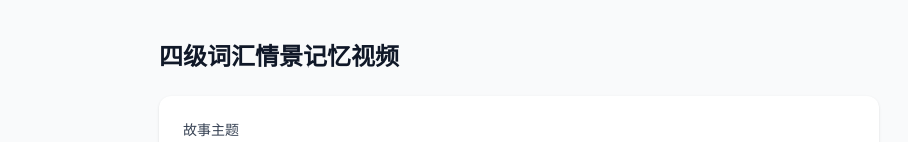
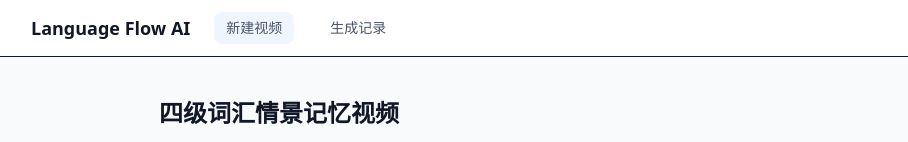
Before and after one commit to pikachuprogrammer01/language-flow-ai, a Vue app in the folder packages/frontend/: page / in a window 1280 px wide. Shown: the top 142 px of the page, without its empty margins (121-1029 px from the left). Built offline with nearby package versions, Linux system fonts and the light colour scheme; no server answers; what openapi-fetch would draw is missing.

Commit message:
fix(frontend): 导航栏与CI构建修复

```diff
--- a/packages/frontend/package.json
+++ b/packages/frontend/package.json
@@ -8,8 +8,8 @@
     "dev": "vite",
     "build": "vue-tsc -b && vite build",
     "preview": "vite preview",
-    "typecheck": "vue-tsc --noEmit",
     "gen-api": "openapi-typescript ../backend/src/openapi.json -o src/api/schema.d.ts",
+    "typecheck": "pnpm gen-api && vue-tsc --noEmit",
     "test": "vitest run --passWithNoTests"
   },
   "dependencies": {
--- a/packages/frontend/src/App.vue
+++ b/packages/frontend/src/App.vue
@@ -1,9 +1,29 @@
 <script setup lang="ts">
-// Language Flow AI — 入口组件
+// Language Flow AI — 入口组件（全局导航栏）
 </script>
 
 <template>
   <div class="min-h-screen bg-gray-50 text-gray-900">
+    <nav class="border-b bg-white">
+      <div class="mx-auto flex max-w-5xl items-center gap-6 px-6 py-3">
+        <span class="text-lg font-bold">Language Flow AI</span>
+        <router-link
+          to="/"
+          class="rounded-lg px-3 py-1.5 text-sm text-gray-600 hover:bg-gray-100"
+          active-class="bg-blue-50 font-medium text-blue-700"
+          exact-active-class="bg-blue-50 font-medium text-blue-700"
+        >
+          新建视频
+        </router-link>
+        <router-link
+          to="/tasks"
+          class="rounded-lg px-3 py-1.5 text-sm text-gray-600 hover:bg-gray-100"
+          active-class="bg-blue-50 font-medium text-blue-700"
+        >
+          生成记录
+        </router-link>
+      </div>
+    </nav>
     <router-view />
   </div>
 </template>
--- a/packages/frontend/src/views/TaskDetail.vue
+++ b/packages/frontend/src/views/TaskDetail.vue
@@ -3,7 +3,7 @@
  * 任务详情页 — 生成记录详情 + 视频播放（完整链路产物回溯）
  * 数据源：GET /api/tasks/:id（ContentDTO 全量）
  */
-import { computed, onMounted, ref } from "vue";
+import { computed, onMounted, ref, watch } from "vue";
 import { useRoute, useRouter } from "vue-router";
 import { deleteTask, getTask } from "../api/client";
 
@@ -14,6 +14,7 @@ const base = (import.meta.env.VITE_API_BASE_URL ?? "http://localhost:8080").repl
 const task = ref<Record<string, unknown> | null>(null);
 const loading = ref(true);
 const errorMsg = ref("");
+const notFound = ref(false);
 
 interface WordInfo {
   word: string;
@@ -71,14 +72,22 @@ const STATUS_LABEL: Record<string, string> = {
 async function load(): Promise<void> {
   loading.value = true;
   errorMsg.value = "";
+  notFound.value = false;
   try {
     task.value = await getTask(String(route.params.id));
   } catch (err) {
-    errorMsg.value = err instanceof Error ? err.message : String(err);
+    if (err instanceof Error && err.message.includes("404")) {
+      notFound.value = true; // 记录不存在或已删除（例如旧记录未落库）
+    } else {
+      errorMsg.value = err instanceof Error ? err.message : String(err);
+    }
   } finally {
     loading.value = false;
   }
 }
+
+// 同组件内路由参数变化（详情 A → 详情 B）或刷新/直链时重新加载
+watch(() => route.params.id, load);
 
 async function remove(): Promise<void> {
   if (!window.confirm("确定删除这条生成记录吗？")) return;
@@ -105,7 +114,13 @@ onMounted(load);
     </div>
 
     <p v-if="errorMsg" class="mb-4 rounded-lg bg-red-50 p-3 text-sm text-red-600">{{ errorMsg }}</p>
-    <p v-if="loading" class="py-8 text-center text-gray-500">加载中…</p>
+    <div v-else-if="notFound" class="py-12 text-center">
+      <p class="text-gray-500">该记录不存在或已被删除</p>
+      <button class="mt-4 rounded-lg border px-4 py-2 text-sm hover:bg-gray-100" @click="router.push('/tasks')">
+        返回生成记录
+      </button>
+    </div>
+    <p v-else-if="loading" class="py-8 text-center text-gray-500">加载中…</p>
 
     <template v-else-if="task">
       <h1 class="text-2xl font-bold">{{ String(task.title) }}</h1>
```
Also changed, not shown: 1 other file (tests, documents, lock files or other folders).
